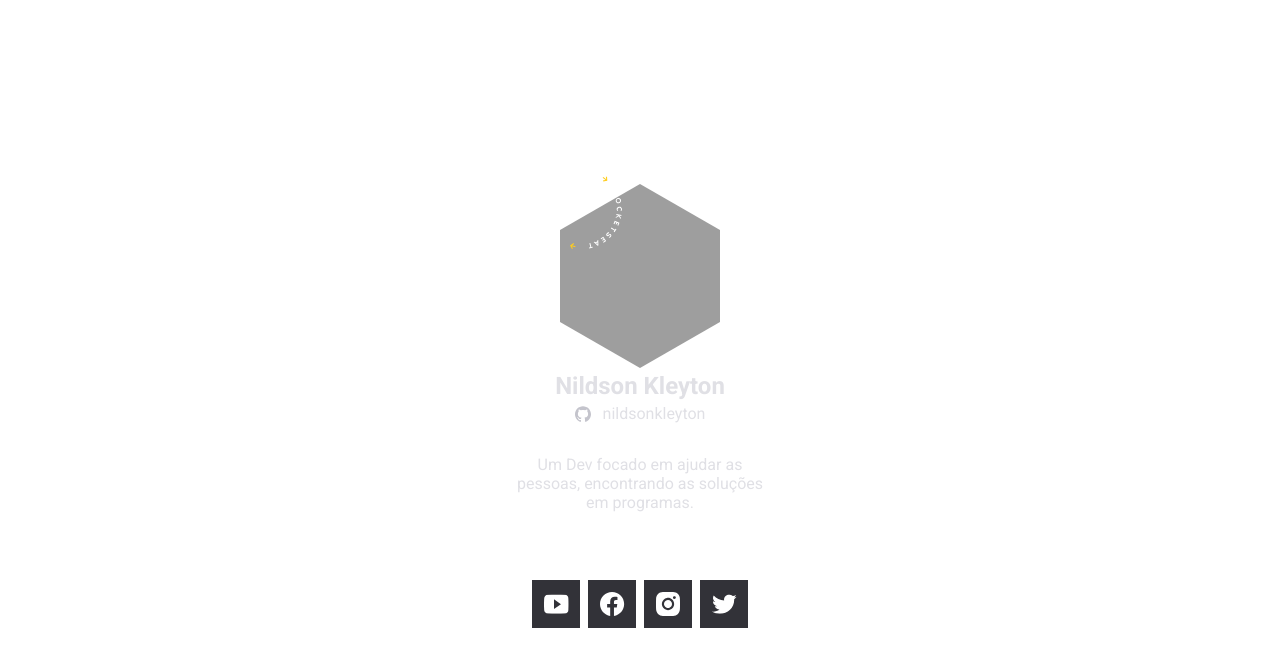
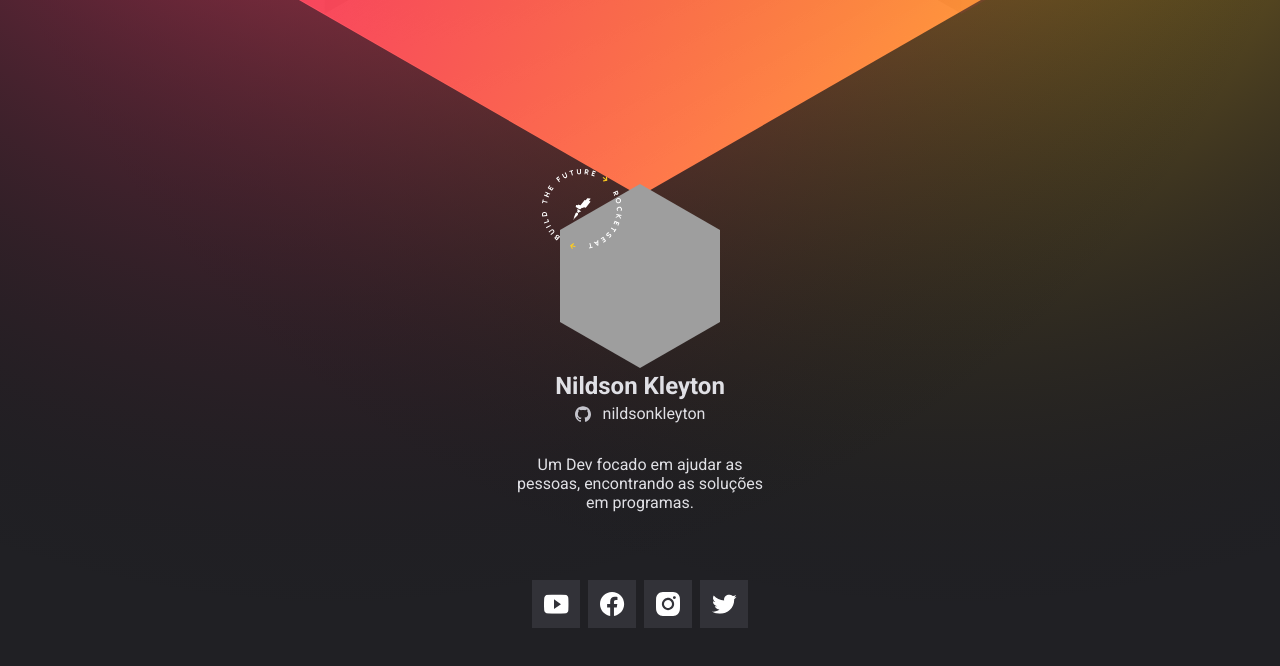
Before and after one commit to NildsonKleyton/cracha_nlw, a plain HTML site: page index.html in a window 1280 px wide. Drawn offline with Linux system fonts and the light colour scheme; the site is published under a folder, as on GitHub Pages, so addresses that start at the root find nothing; no server answers.

Commit message:
Update style.css

```diff
--- a/style.css
+++ b/style.css
@@ -20,7 +20,7 @@ body {
 }
 
 main {
-  background: url(/images/background.svg) no-repeat center/cover;
+  background: url(./images/background.svg) no-repeat center/cover;
   width: 100vw;
   min-height: 812px;
   height: 100vw;
```
